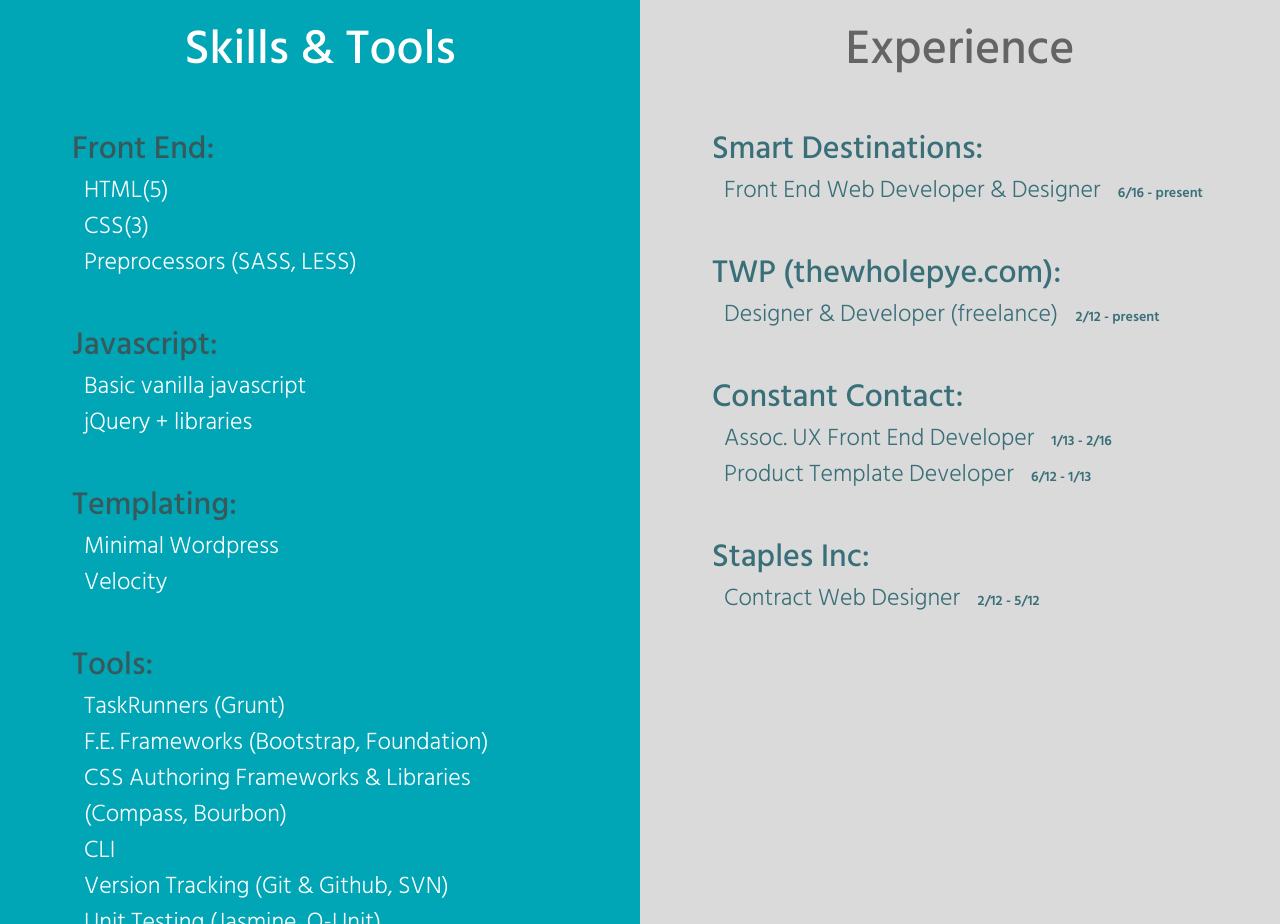
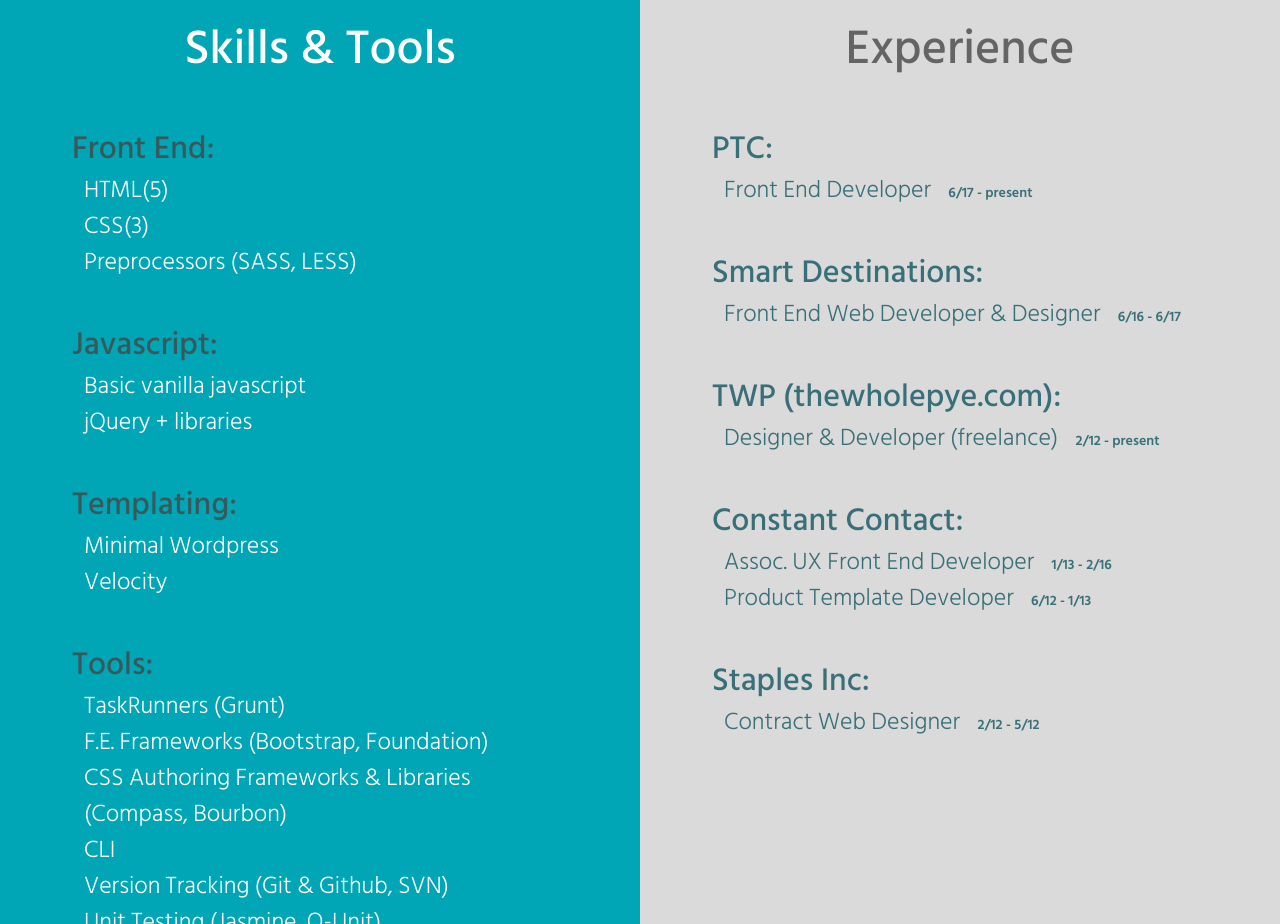
Before and after one commit to beepye/beepye.github.io, a website: page index.html in a window 1280 px wide. Shown: the part 860-1784 px from the top of the page. Drawn offline with Linux system fonts and the light colour scheme.

Commit message:
Adding new position

```diff
--- a/index.html
+++ b/index.html
@@ -155,8 +155,13 @@
             <header class="experience_header">Experience</header>
 
             <ul>
+                <li class="listHeader">PTC:</li>
+                <li>Front End Developer <aside>6/17 - present</aside></li>
+            </ul>
+
+            <ul>
                 <li class="listHeader">Smart Destinations:</li>
-                <li>Front End Web Developer &amp; Designer <aside>6/16 - present</aside></li>
+                <li>Front End Web Developer &amp; Designer <aside>6/16 - 6/17</aside></li>
             </ul>
 
             <ul>
```
